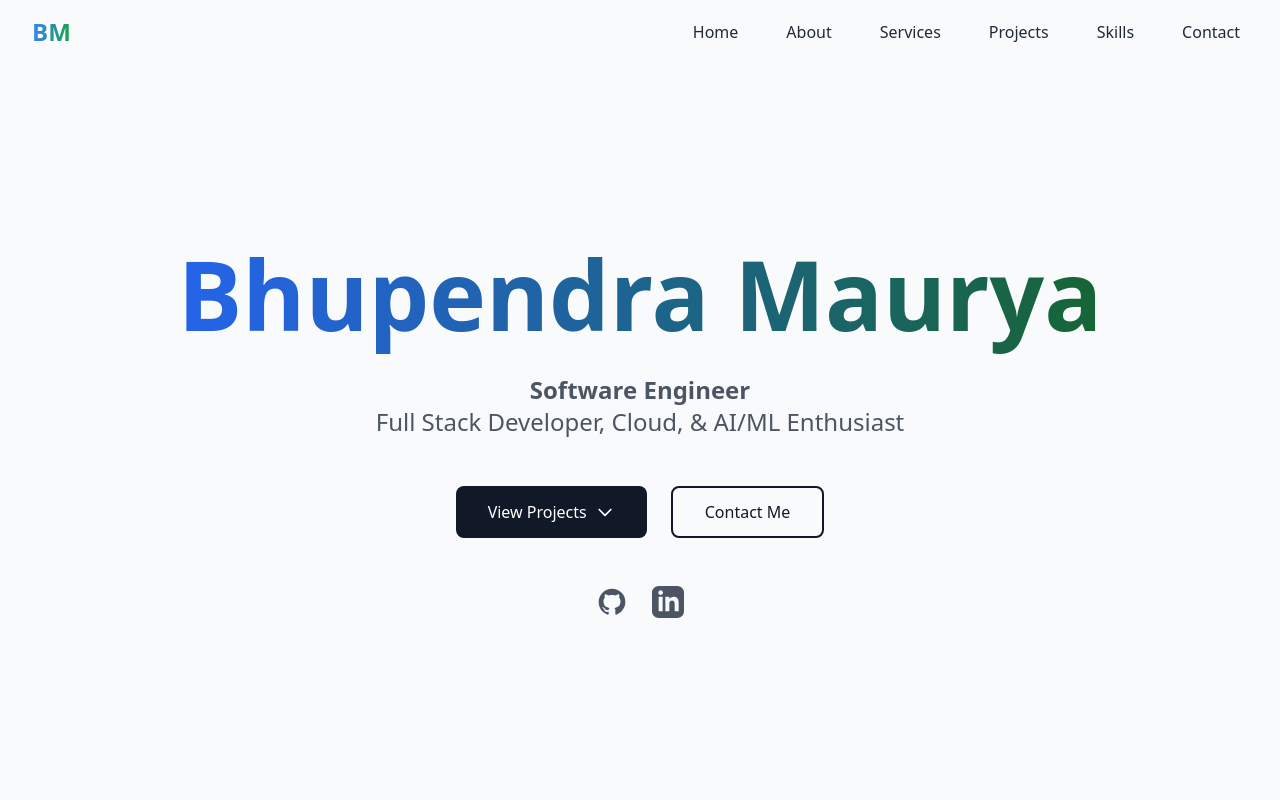
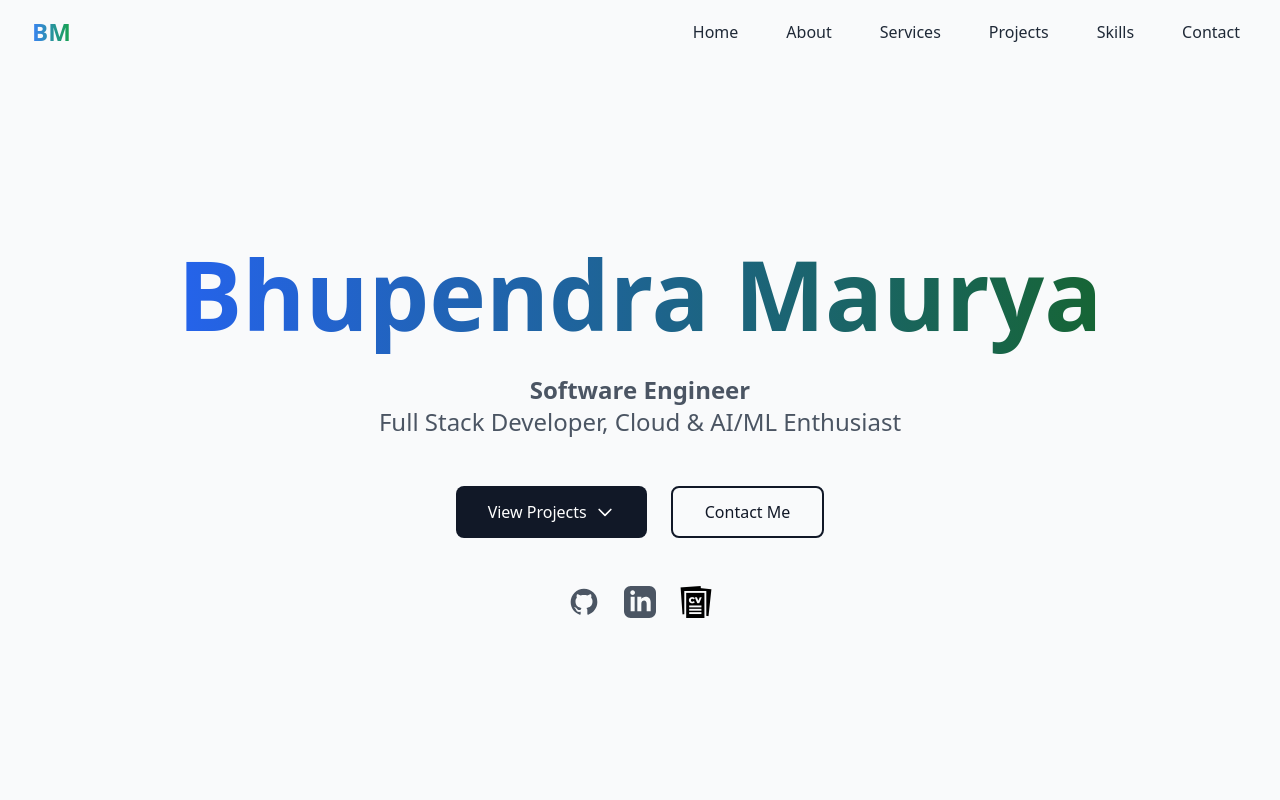
Before and after one commit to Bhupendra-Maurya/portfolio, a React (Vite) app: page / in a window 1280 px wide. Shown: the top 800 px of the page. Built offline with nearby package versions, Linux system fonts and the light colour scheme.

Commit message:
Add resume in about section

```diff
--- a/src/components/Hero.tsx
+++ b/src/components/Hero.tsx
@@ -1,7 +1,9 @@
-
 const Hero = () => {
   return (
-    <section id="home" className="min-h-screen flex items-center justify-center pt-16">
+    <section
+      id="home"
+      className="min-h-screen flex items-center justify-center pt-16"
+    >
       <div className="max-w-7xl mx-auto px-4 sm:px-6 lg:px-8 text-center">
         <h1 className="text-6xl sm:text-8xl font-bold mb-8">
           <span className="bg-gradient-to-r from-blue-600 to-green-800 bg-clip-text text-transparent">
@@ -11,7 +13,7 @@
 
         <p className="text-xl sm:text-2xl text-gray-600 dark:text-gray-300 mb-12">
           <strong>Software Engineer</strong> <br />
-          Full Stack Developer, Cloud, & AI/ML Enthusiast
+          Full Stack Developer, Cloud & AI/ML Enthusiast
         </p>
 
         <div className="flex justify-center space-x-6 mb-12">
@@ -71,6 +73,19 @@
               <path d="M19 0h-14c-2.761 0-5 2.239-5 5v14c0 2.761 2.239 5 5 5h14c2.762 0 5-2.239 5-5v-14c0-2.761-2.238-5-5-5zm-11 19h-3v-11h3v11zm-1.5-12.268c-.966 0-1.75-.79-1.75-1.764s.784-1.764 1.75-1.764 1.75.79 1.75 1.764-.783 1.764-1.75 1.764zm13.5 12.268h-3v-5.604c0-3.368-4-3.113-4 0v5.604h-3v-11h3v1.765c1.396-2.586 7-2.777 7 2.476v6.759z" />
             </svg>
           </a>
+          <a
+            href="https://bhupendra-resume.vercel.app/"
+            target="_blank"
+            rel="noopener noreferrer"
+            className="text-gray-600 hover:text-gray-900 dark:text-gray-400 dark:hover:text-white transition-colors"
+            aria-label="Resume"
+          >
+            <img
+              src="./curriculum-vitae.png"
+              alt="Resume/CV"
+              className="w-8 h-8"
+            />
+          </a>
         </div>
       </div>
     </section>
```
Also changed, not shown: public/curriculum-vitae.png (added), public/resume.png (added).
